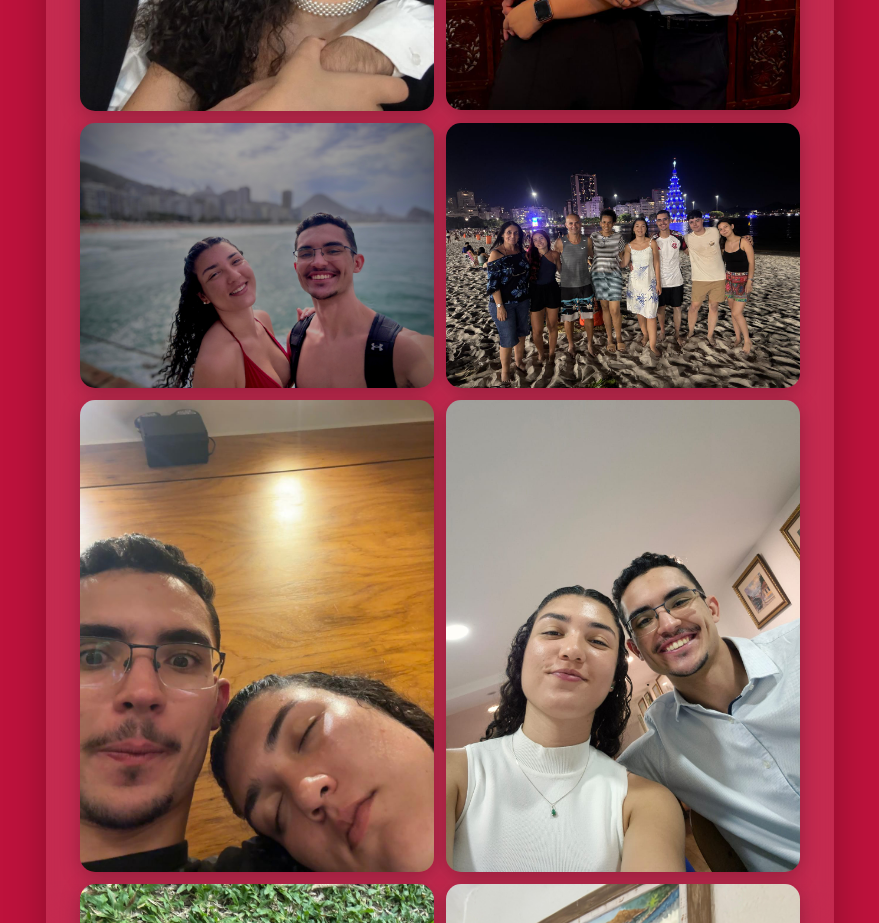
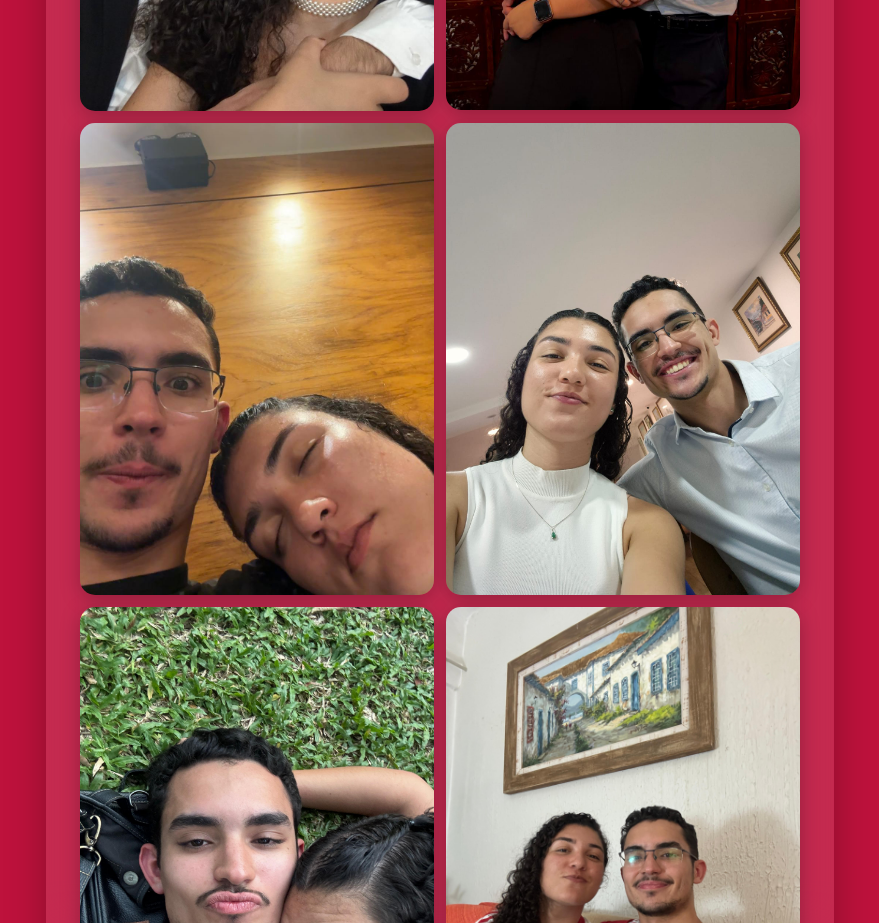
Before and after one commit to matheusnsp/mesversario, a website: page index.html in a window 1280 px wide. Shown: the part 1700-2623 px from the top of the page, without its empty margins (200-1079 px from the left). Drawn offline with Linux system fonts and the light colour scheme.

Commit message:
foto retirada

```diff
--- a/index.html
+++ b/index.html
@@ -44,8 +44,6 @@
       <img src="foto8.jpeg" style="width:100%; border-radius:15px; box-shadow:0 4px 20px rgba(0,0,0,0.25);">
       <img src="foto2.jpeg" style="width:100%; border-radius:15px; box-shadow:0 4px 20px rgba(0,0,0,0.25);">
       <img src="foto4.jpeg" style="width:100%; border-radius:15px; box-shadow:0 4px 20px rgba(0,0,0,0.25);">
-      <img src="foto9.jpeg" style="width:100%; border-radius:15px; box-shadow:0 4px 20px rgba(0,0,0,0.25);">
-      <img src="foto10.jpeg" style="width:100%; border-radius:15px; box-shadow:0 4px 20px rgba(0,0,0,0.25);">
       <img src="foto3.jpeg" style="width:100%; border-radius:15px; box-shadow:0 4px 20px rgba(0,0,0,0.25);">
       <img src="foto5.jpeg" style="width:100%; border-radius:15px; box-shadow:0 4px 20px rgba(0,0,0,0.25);">
       <img src="foto6.jpeg" style="width:100%; border-radius:15px; box-shadow:0 4px 20px rgba(0,0,0,0.25);">
```
Also changed, not shown: foto10.jpeg (deleted), foto9.jpeg (deleted).
